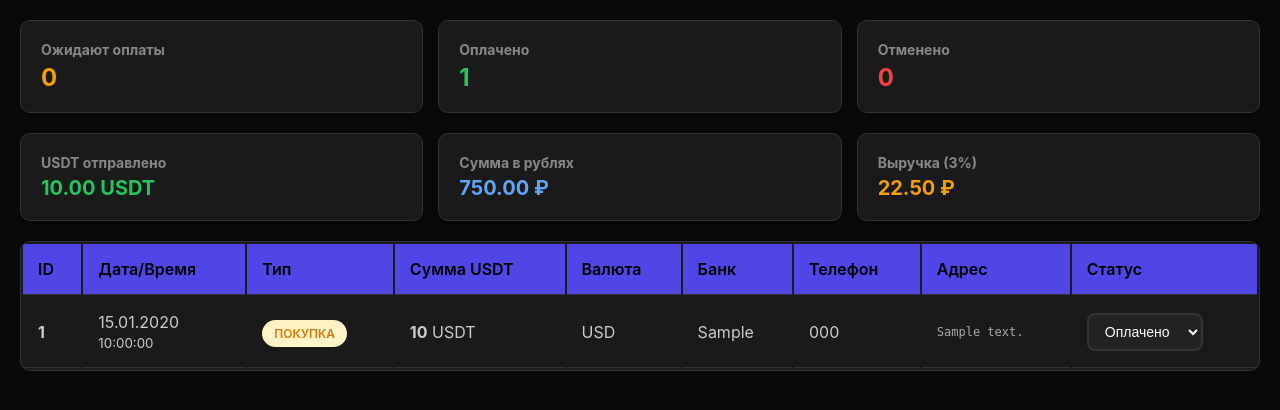
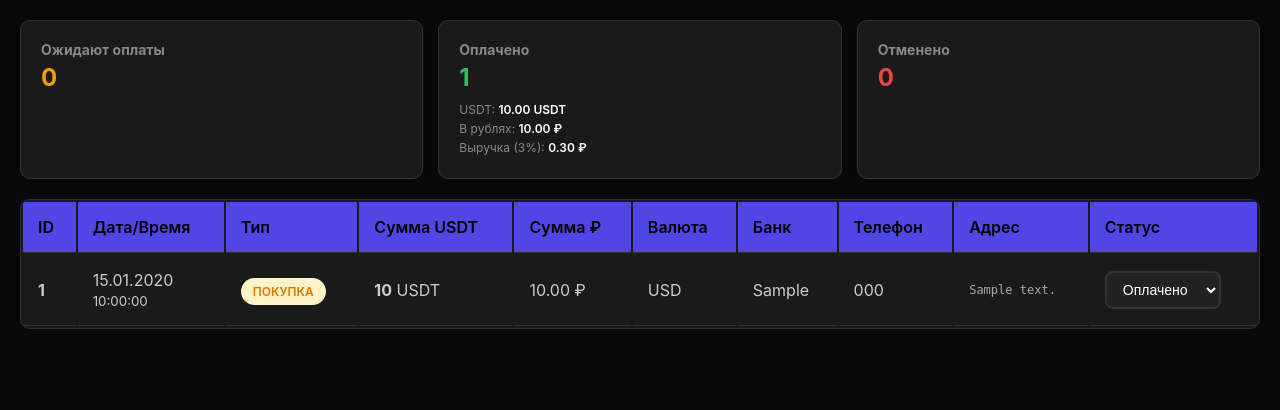
Before and after one commit to olejjkaboii/cts-bmt_edition-, a FastAPI app: page /admin in a window 1280 px wide. Shown: the part 59-469 px from the top of the page. Run offline with FastAPI, Linux system fonts and the light colour scheme; tables that the repository leaves empty hold one stand-in row (values such as "Sample post"); a database or web service that is not in the repository returns one stand-in record (values such as "Sample title"); data that the repository does not hold is empty.

Commit message:
Save RUB amount at order creation, move stats to Paid block
- Added amount_rub and rate_at_creation to Order model
- RUB amount saved at order creation time
- Financial stats moved inside 'Оплачено' card
- Added RUB column to admin table
- Removed fetchFinance (uses saved values now)
- Cleared database

```diff
--- a/main.py
+++ b/main.py
@@ -66,12 +66,14 @@ class Order(Base):
     order_id = Column(String, unique=True, index=True)
     created_at = Column(DateTime, default=datetime.now)
     amount_usdt = Column(Float)
-    currency = Column(String)  # New field for target currency
+    amount_rub = Column(Float)  # Amount in RUB at creation time
+    rate_at_creation = Column(Float)  # Rate at order creation
+    currency = Column(String)
     bank = Column(String)
     phone = Column(String)
     deposit_address = Column(String)
     status = Column(String, default="pending")
-    order_type = Column(String, default="buy")  # "buy" or "sell"
+    order_type = Column(String, default="buy")
 
 Base.metadata.create_all(bind=engine)
 
@@ -87,6 +89,12 @@ try:
         if 'order_type' not in columns:
             conn.execute(text("ALTER TABLE orders ADD COLUMN order_type TEXT"))
             conn.execute(text("UPDATE orders SET order_type = 'buy'"))
+            conn.commit()
+        if 'amount_rub' not in columns:
+            conn.execute(text("ALTER TABLE orders ADD COLUMN amount_rub REAL"))
+            conn.commit()
+        if 'rate_at_creation' not in columns:
+            conn.execute(text("ALTER TABLE orders ADD COLUMN rate_at_creation REAL"))
             conn.commit()
         # Migration for support_tickets
         result2 = conn.execute(text("PRAGMA table_info(support_tickets)"))
@@ -237,9 +245,25 @@ async def create_order(order: OrderCreate, db: Session = Depends(get_db)):
         deposit_address = f"TR{str(uuid.uuid4()).replace('-', '')[:33]}"
         logger.warning(f"Using dummy address due to error: {deposit_address}")
 
+    # Get rate for RUB conversion
+    rate = None
+    amount_rub = None
+    try:
+        import requests
+        url = f'https://api.coingecko.com/api/v3/simple/price?ids=tether&vs_currencies=rub'
+        response = requests.get(url, timeout=5)
+        data = response.json()
+        if 'tether' in data and 'rub' in data['tether']:
+            rate = data['tether']['rub']
+            amount_rub = order.amount_usdt * rate
+    except Exception as e:
+        logger.warning(f"Could not fetch rate: {e}")
+
     new_order = Order(
         order_id=order_id,
         amount_usdt=order.amount_usdt,
+        amount_rub=amount_rub,
+        rate_at_creation=rate,
         currency=order.currency,
         bank=order.bank,
         phone=order.phone,
@@ -267,6 +291,8 @@ async def get_orders(db: Session = Depends(get_db)):
         "order_id": o.order_id,
         "created_at": o.created_at.isoformat(),
         "amount_usdt": o.amount_usdt,
+        "amount_rub": o.amount_rub,
+        "rate_at_creation": o.rate_at_creation,
         "currency": o.currency,
         "bank": o.bank,
         "phone": o.phone,
--- a/templates/admin.html
+++ b/templates/admin.html
@@ -41,26 +41,9 @@
         .stat-card .value { font-size: 24px; font-weight: 700; color: #fff; }
         .stat-card.pending .value { color: #f59e0b; }
         .stat-card.paid .value { color: #22c55e; }
+        .stat-card.paid .finance-info { color: #888; font-size: 12px; margin-top: 8px; line-height: 1.6; }
+        .stat-card.paid .finance-info span { color: #fff; font-weight: 600; }
         .stat-card.canceled .value { color: #ef4444; }
-
-        .finance {
-            display: flex;
-            gap: 15px;
-            margin-bottom: 20px;
-        }
-        .finance-card {
-            background: #1a1a1a;
-            padding: 20px;
-            border-radius: 10px;
-            box-shadow: 0 2px 10px rgba(0,0,0,0.3);
-            flex: 1;
-            border: 1px solid #333;
-        }
-        .finance-card h3 { color: #888; font-size: 14px; margin-bottom: 5px; }
-        .finance-card .value { font-size: 20px; font-weight: 700; color: #fff; }
-        .finance-card.usdt .value { color: #22c55e; }
-        .finance-card.rub .value { color: #60a5fa; }
-        .finance-card.commission .value { color: #f59e0b; }
 
         table {
             width: 100%;
@@ -162,25 +145,15 @@
         <div class="stat-card paid">
             <h3>Оплачено</h3>
             <div class="value" id="countPaid">0</div>
+            <div class="finance-info">
+                USDT: <span id="totalUsdt">0</span><br>
+                В рублях: <span id="totalRub">0 ₽</span><br>
+                Выручка (3%): <span id="totalCommission">0 ₽</span>
+            </div>
         </div>
         <div class="stat-card canceled">
             <h3>Отменено</h3>
             <div class="value" id="countCanceled">0</div>
-        </div>
-    </div>
-
-    <div class="finance">
-        <div class="finance-card usdt">
-            <h3>USDT отправлено</h3>
-            <div class="value" id="totalUsdt">0.00</div>
-        </div>
-        <div class="finance-card rub">
-            <h3>Сумма в рублях</h3>
-            <div class="value" id="totalRub">0.00 ₽</div>
-        </div>
-        <div class="finance-card commission">
-            <h3>Выручка (3%)</h3>
-            <div class="value" id="totalCommission">0.00 ₽</div>
         </div>
     </div>
 
@@ -191,6 +164,7 @@
                 <th>Дата/Время</th>
                 <th>Тип</th>
                 <th>Сумма USDT</th>
+                <th>Сумма ₽</th>
                 <th>Валюта</th>
                 <th>Банк</th>
                 <th>Телефон</th>
@@ -199,7 +173,7 @@
             </tr>
         </thead>
         <tbody id="ordersTable">
-            <tr><td colspan="9" class="empty">Загрузка...</td></tr>
+            <tr><td colspan="10" class="empty">Загрузка...</td></tr>
         </tbody>
     </table>
 
@@ -224,7 +198,7 @@
             console.log('Rendering', orders.length, 'orders');
 
             if (orders.length === 0) {
-                tbody.innerHTML = '<tr><td colspan="9" class="empty">Нет заказов</td></tr>';
+                tbody.innerHTML = '<tr><td colspan="10" class="empty">Нет заказов</td></tr>';
                 return;
             }
 
@@ -248,11 +222,14 @@
                 const orderTypeClass = order.order_type === 'sell' ? 'status-paid' : 'status-pending';
                 const orderTypeText = order.order_type === 'sell' ? 'Продажа' : 'Покупка';
 
+                const rubAmount = order.amount_rub ? order.amount_rub.toFixed(2) + ' ₽' : '—';
+
                 html += '<tr>' +
                     '<td><strong>' + order.order_id + '</strong></td>' +
                     '<td>' + dateStr + '<br><small>' + timeStr + '</small></td>' +
                     '<td><span class="status-badge ' + orderTypeClass + '">' + orderTypeText + '</span></td>' +
                     '<td><strong>' + order.amount_usdt + '</strong> USDT</td>' +
+                    '<td>' + rubAmount + '</td>' +
                     '<td>' + (order.currency || 'RUB') + '</td>' +
                     '<td>' + order.bank + '</td>' +
                     '<td>' + order.phone + '</td>' +
@@ -274,15 +251,22 @@
             document.getElementById('countPaid').textContent = paid;
             document.getElementById('countCanceled').textContent = canceled;
 
-            // Calculate finances
+            // Calculate finances from saved amount_rub
             let totalUsdt = 0;
+            let totalRub = 0;
             for (let i = 0; i < orders.length; i++) {
                 if (orders[i].status === 'paid') {
                     totalUsdt += orders[i].amount_usdt;
+                    if (orders[i].amount_rub) {
+                        totalRub += orders[i].amount_rub;
+                    }
                 }
             }
+            const commission = totalRub * 0.03;
+
             document.getElementById('totalUsdt').textContent = totalUsdt.toFixed(2) + ' USDT';
-            fetchFinance(totalUsdt);
+            document.getElementById('totalRub').textContent = totalRub.toFixed(2) + ' ₽';
+            document.getElementById('totalCommission').textContent = commission.toFixed(2) + ' ₽';
         }
 
         async function updateStatus(orderId, newStatus) {
@@ -307,24 +291,6 @@
             }
         }
 
-        async function fetchFinance(totalUsdt) {
-            try {
-                const response = await fetch('/api/rate?currency=RUB');
-                const data = await response.json();
-
-                if (data.rate) {
-                    const rate = data.rate;
-                    const totalRub = totalUsdt * rate;
-                    const commission = totalRub * 0.03;
-
-                    document.getElementById('totalRub').textContent = totalRub.toFixed(2) + ' ₽';
-                    document.getElementById('totalCommission').textContent = commission.toFixed(2) + ' ₽';
-                }
-            } catch (error) {
-                console.error('Rate fetch error:', error);
-            }
-        }
-
         loadOrders();
 
         setInterval(loadOrders, 5000);
```
